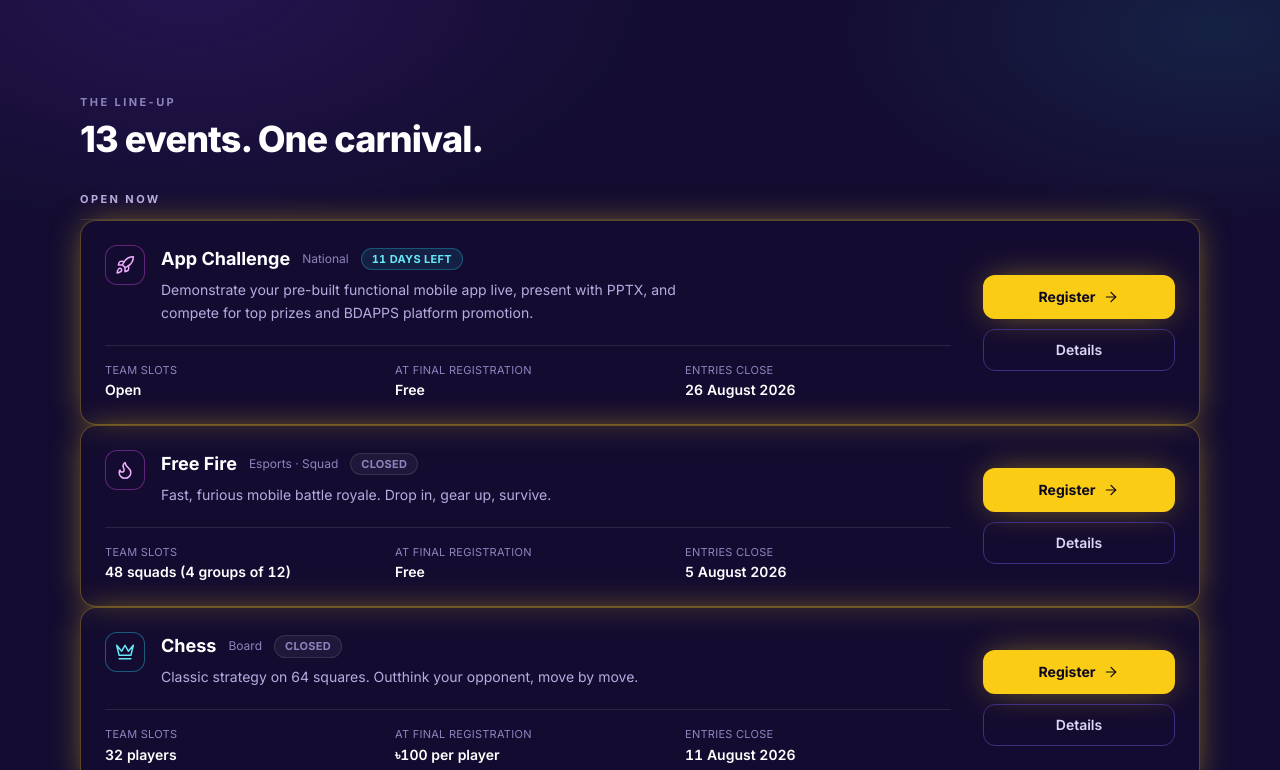
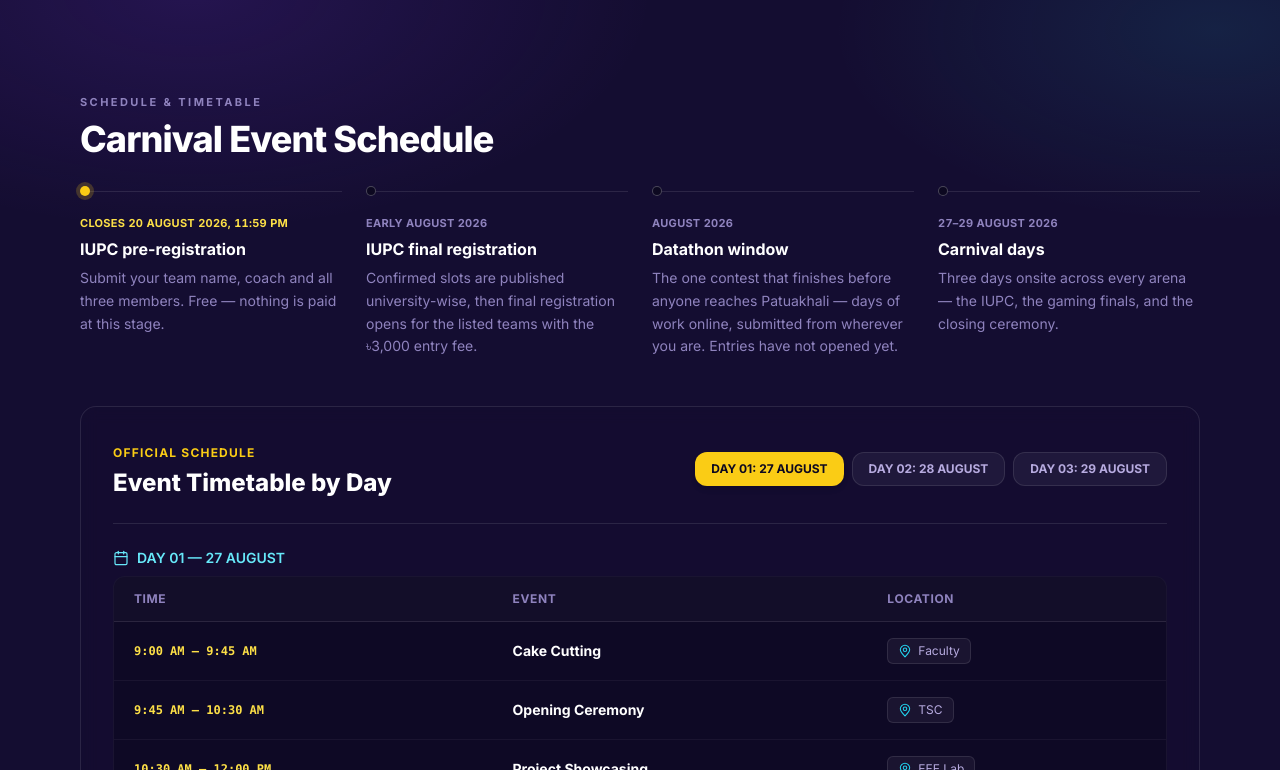
Before and after one commit to SharafatKarim/PSTU-IT-Carnival, a Next.js app: page / in a window 1280 px wide. Shown: the part 810-1580 px from the top of the page. Built offline with nearby package versions, Linux system fonts and the light colour scheme.

Commit message:
chore: schedule top priority

```diff
--- a/src/components/LandingPage.jsx
+++ b/src/components/LandingPage.jsx
@@ -802,9 +802,9 @@
     <Navbar />
     <main>
       <Hero />
+      <Schedule />
       <LineupSection />
       <HowToEnter />
-      <Schedule />
       <FaqSection />
       <FinalCta />
     </main>
--- a/src/data/gaming.js
+++ b/src/data/gaming.js
@@ -974,8 +974,9 @@
       },
     ],
 
-    stage: "open",
+    stage: "published",
     registrationOpen: false,
+    registrationClosed: true,
     closedHeading: "Registration has closed",
     closedNote: "Registration for the Free Fire tournament is now closed. The fixture and schedule will be announced soon.",
     registration: {
```
